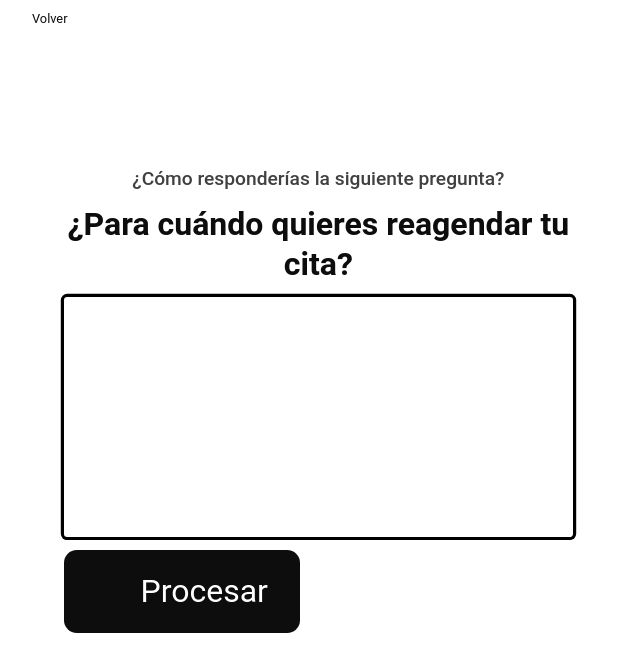
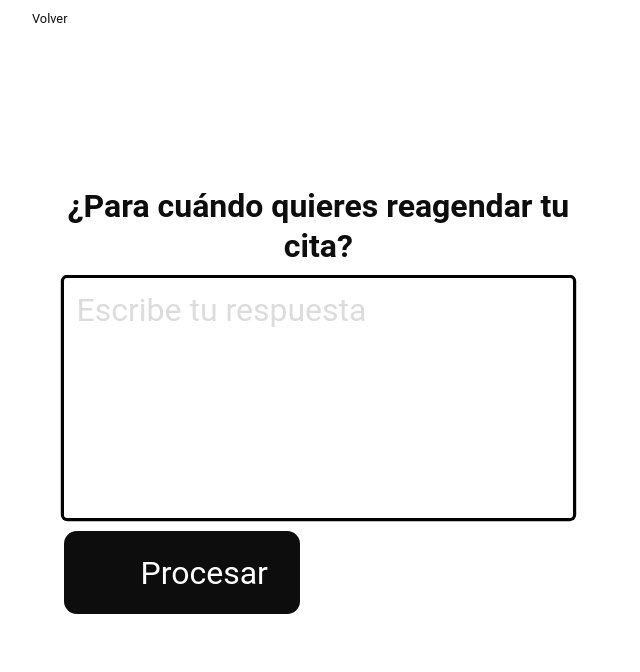
Before and after one commit to ceroai/cero-demo-2022, a React (Create React App) app: page /prueba/reagendamiento in a window 1280 px wide. Shown: the top 672 px of the page, without its empty margins (0-640 px from the left). Built offline with nearby package versions, Linux system fonts and the light colour scheme; some icons are missing.

Commit message:
remueve subtitulo de pruebas y ajusta animaciones

```diff
--- a/src/components/Prueba/Prueba.css
+++ b/src/components/Prueba/Prueba.css
@@ -6,19 +6,11 @@
   gap: .5rem;
 }
 
-.Prueba__subtitulo {
-  color: rgba(0, 0, 0, .75);
-  font-size: 1.5rem;
-  font-weight: 500;
-  line-height: 1.25;
-  animation: aparece 1.25s ease both;
-}
-
 .Prueba__titulo {
   font-size: 2.5rem;
   font-weight: bold;
   line-height: 1.25;
-  animation: aparece 1.25s 1.25s ease both;
+  animation: aparece 1.25s 0s ease both;
 }
 
 .Prueba__contenedor_formulario {
@@ -55,7 +47,11 @@
   outline: none;
   box-shadow: 0 0 0 .1rem gray;
   transition: all .25s ease;
-  animation: aparece 2s 2s ease both;
+  animation: aparece 2s .75s ease both;
+}
+
+.Prueba__textarea::placeholder {
+  opacity: .25;
 }
 
 .Prueba__textarea:focus {
--- a/src/components/Prueba/Prueba.tsx
+++ b/src/components/Prueba/Prueba.tsx
@@ -15,12 +15,12 @@ const Prueba = ({ titulo, componenteResultado, path } : { titulo: string, compon
   return (
     <div className="Prueba">
       <div className="Prueba__contenedor_formulario">
-        <h2 className="Prueba__subtitulo">¿Cómo responderías la siguiente pregunta?</h2>
         <h1 className="Prueba__titulo">{titulo}</h1>
         <textarea
           className="Prueba__textarea"
           onChange={e => setPregunta(e.target.value)}
           ref={inputRef}
+          placeholder="Escribe tu respuesta"
         />
         <Link
           className="Prueba__boton_procesar"
```
